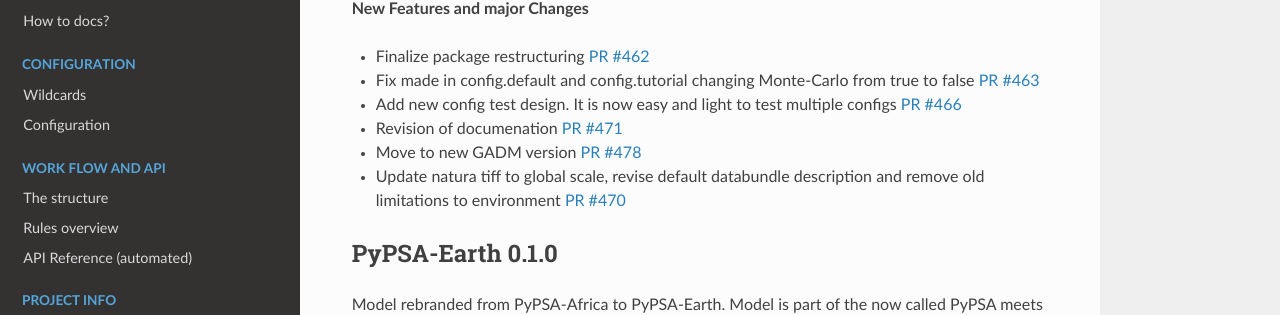
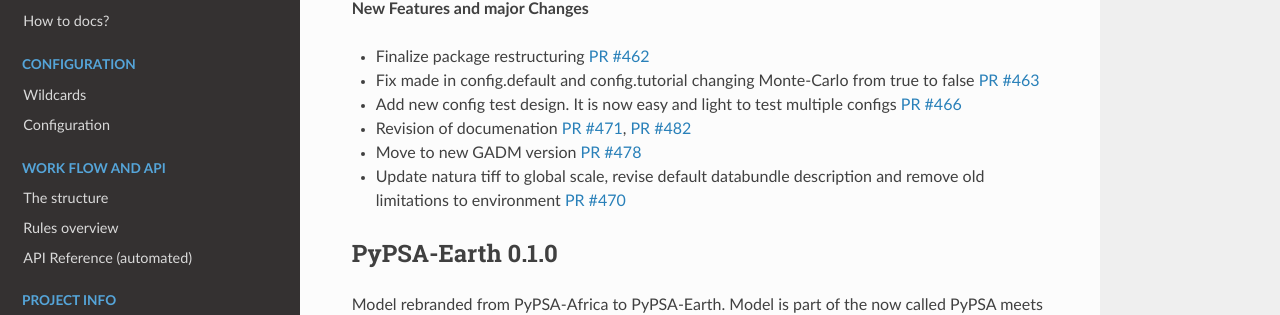
Before and after one commit to pypsa-meets-earth/pypsa-earth, a Sphinx documentation site: the page built from doc/release_notes.rst, in a window 1280 px wide and 900 px high. Shown: the part 219-534 px from the top of the window. Built offline with Sphinx 7.4.7 and the Read the Docs theme 2.0.0, drawn with Linux system fonts in a browser that asks for light colours; pages that are not in the unit, such as notebooks, are missing from menus; the version number could not be read and is left out.

Commit message:
add doc-release

```diff
--- a/doc/release_notes.rst
+++ b/doc/release_notes.rst
@@ -19,7 +19,7 @@
 
 * Add new config test design. It is now easy and light to test multiple configs `PR #466 <https://github.com/pypsa-meets-earth/pypsa-earth/pull/466>`__
 
-* Revision of documenation `PR #471 <https://github.com/pypsa-meets-earth/pypsa-earth/pull/471>`__
+* Revision of documenation `PR #471 <https://github.com/pypsa-meets-earth/pypsa-earth/pull/471>`__, `PR #482 <https://github.com/pypsa-meets-earth/pypsa-earth/pull/482>`__
 
 * Move to new GADM version `PR #478 <https://github.com/pypsa-meets-earth/pypsa-earth/pull/478>`__
 
```
